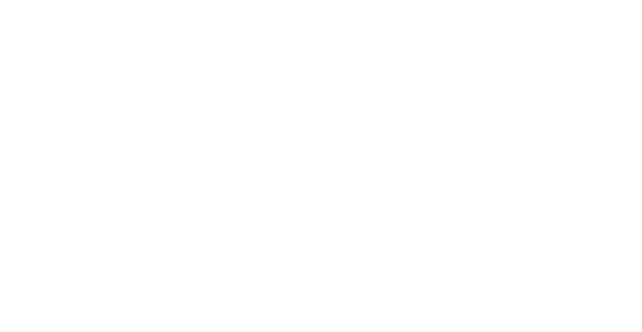
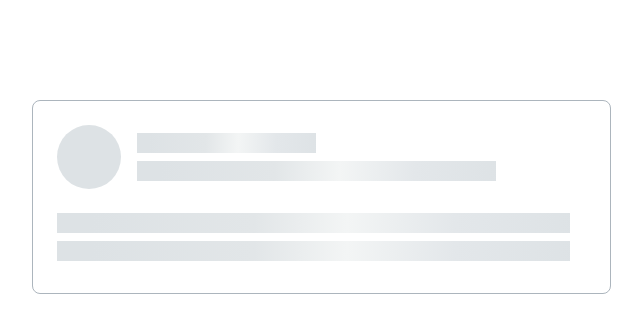
Before and after one commit to js-tasks-ru/htmlcss-20220120_alexander-ts, a website: page 04-lection2/02-skeleton/index.html in a window 1280 px wide. Shown: the whole page, without its empty margins (319-961 px from the left). Drawn offline with Linux system fonts and the light colour scheme; files whose address does not match are found by name.

Commit message:
add realisation

```diff
--- a/04-lection2/02-skeleton/index.html
+++ b/04-lection2/02-skeleton/index.html
@@ -4,8 +4,27 @@
 <head>
     <link rel="stylesheet" href="../../assets/css/main.css">
     <link rel="stylesheet" href="./skeleton.css">
+    <style>
+        .skeleton-wrapper {
+            width: 579px;
+            margin: 100px auto;
+        }
+    </style>
 </head>
 <body>
+    <div class="skeleton-wrapper">
+        <div class="skeleton">
+            <div class="skeleton__header">
+                <div class="skeleton__logo"></div>
+                <div class="skeleton__description">
+                    <div class="skeleton__line skeleton__line--medium"></div>
+                    <div class="skeleton__line"></div>
+                </div>
+            </div>
 
+            <div class="skeleton__line"></div>
+            <div class="skeleton__line"></div>
+        </div>
+    </div>
 </body>
 </html>
--- a/04-lection2/02-skeleton/skeleton.css
+++ b/04-lection2/02-skeleton/skeleton.css
@@ -0,0 +1,39 @@
+.skeleton {
+    width: 100%;
+    padding: 24px 40px 32px 24px;
+    border: 1px solid var(--grey-3);
+    box-sizing: border-box;
+    border-radius: 8px;
+}
+
+.skeleton__line {
+    width: 100%;
+    height: 20px;
+    background: linear-gradient(92.51deg, var(--grey-2) 6.44%, #E2E6E8 38.47%, #F3F5F5 56.48%, #E3E7EA 77.5%, var(--grey-2) 102.52%);
+}
+
+.skeleton__line + .skeleton__line {
+    margin-top: 8px;
+}
+
+.skeleton__header {
+    display: flex;
+    align-items: center;
+    margin-bottom: 24px;
+}
+
+.skeleton__logo {
+    width: 64px;
+    height: 64px;
+    margin-right: 16px;
+    background: var(--grey-2);
+    border-radius: 50%;
+}
+
+.skeleton__description {
+    flex-basis: 70%;
+}
+
+.skeleton__line--medium {
+    width: 50%;
+}
```
Lines whose indentation alone changed are shown as unchanged.
